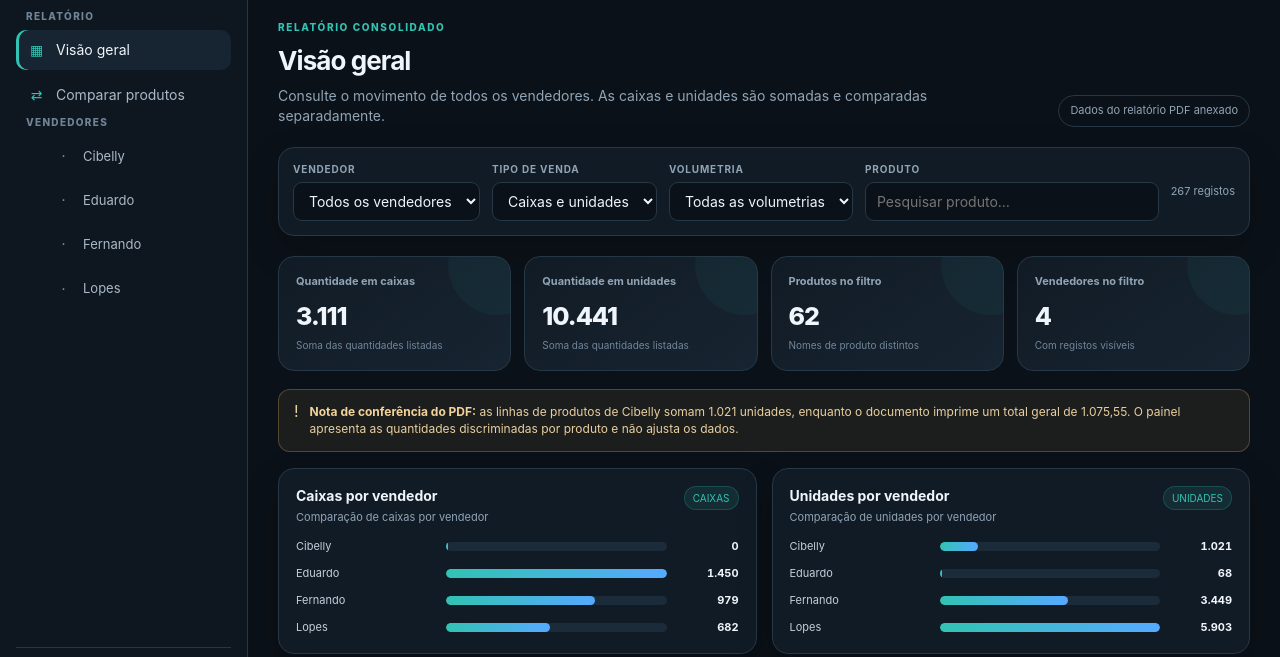
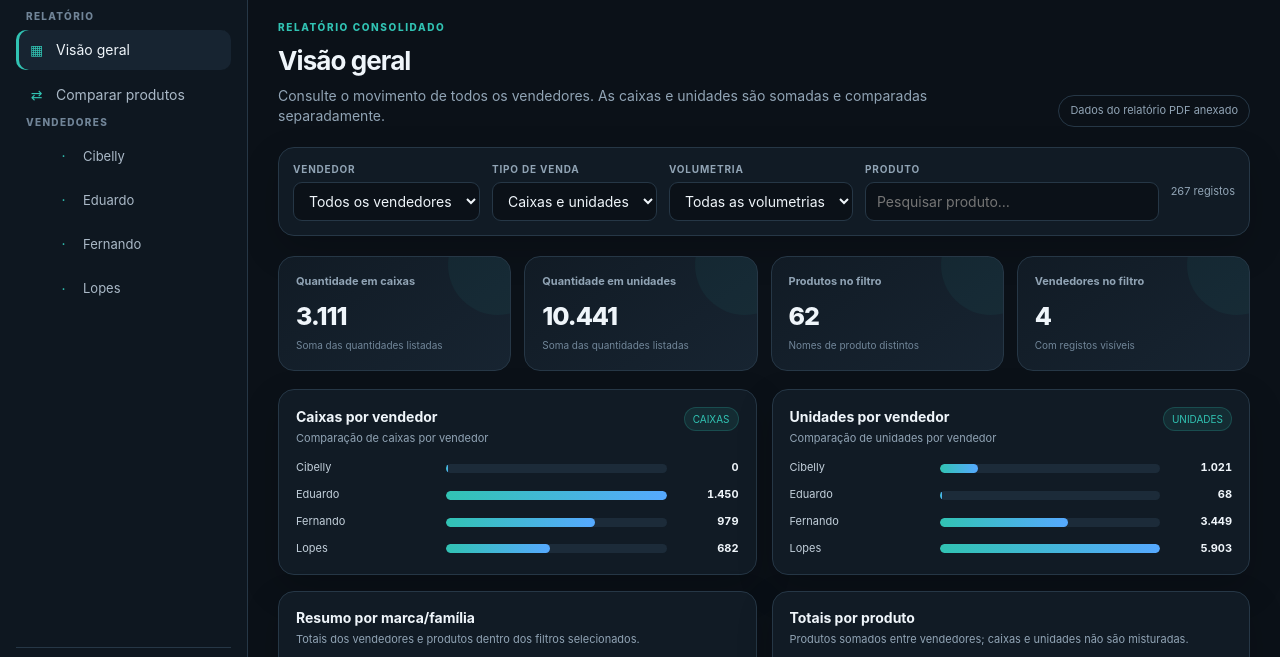
Before and after one commit to Will281109/relatoriovendas, a plain HTML site: page index.html in a window 1280 px wide. Shown: the part 84-741 px from the top of the page. Drawn offline with Linux system fonts and the light colour scheme.

Commit message:
Add files via upload

```diff
--- a/index.html
+++ b/index.html
@@ -51,7 +51,6 @@ body.light{color-scheme:light;--bg:#f4f7fa;--surface:#fff;--surface-2:#eef3f7;--
           <div class="filter-hint" id="filterStatus" aria-live="polite"></div>
 	        </div>
 	        <div class="cards" id="overviewKpis"></div>
-	        <div class="audit" id="cibellyAudit"><div class="audit-icon">!</div><div><strong>Nota de conferência do PDF:</strong> as linhas de produtos de Cibelly somam <span id="cibellyLineTotal"></span> unidades, enquanto o documento imprime um total geral de 1.075,55. O painel apresenta as quantidades discriminadas por produto e não ajusta os dados.</div></div>
 	        <div class="grid-2" id="overviewCharts"></div>
 	        <div class="grid-2 aggregate-grid">
 	          <div class="panel table-panel"><div class="table-head"><div><h3>Resumo por marca/família</h3><div class="panel-sub">Totais dos vendedores e produtos dentro dos filtros selecionados.</div></div></div><div class="table-wrap" id="familyTotals"></div></div>
@@ -161,8 +160,7 @@ function renderOverview(){
 	 const charts=document.getElementById('overviewCharts');let items=[];if(state.type!=='Unidades')items.push(panelChart('Caixas por vendedor','Comparação de caixas por vendedor','CAIXAS',bySeller(rows,'Caixas')));if(state.type!=='Caixas')items.push(panelChart('Unidades por vendedor','Comparação de unidades por vendedor','UNIDADES',bySeller(rows,'Unidades')));charts.innerHTML=items.join('');
 	 document.getElementById('vendorCards').innerHTML=SELLERS.map(s=>{const sr=rows.filter(r=>r.seller===s);return `<article class="vendor-card" data-card-seller="${esc(s)}" tabindex="0" role="button" aria-label="Abrir vendedor ${esc(s)}"><h3>${esc(s)}</h3><div class="vendor-card-data"><span>Caixas</span><strong>${fmt(sum(sr,'Caixas'))}</strong></div><div class="vendor-card-data"><span>Unidades</span><strong>${fmt(sum(sr,'Unidades'))}</strong></div></article>`}).join('');
 	 document.getElementById('vendorCards').querySelectorAll('[data-card-seller]').forEach(c=>{c.addEventListener('click',()=>openSeller(c.dataset.cardSeller));c.addEventListener('keydown',e=>{if(e.key==='Enter'||e.key===' '){e.preventDefault();openSeller(c.dataset.cardSeller)}})});
-	 renderAggregates(rows);renderTable(document.getElementById('overviewTable'),rows,'overview');document.getElementById('filterStatus').textContent=`${rows.length} registos`;document.getElementById('cibellyLineTotal').textContent=fmt(sum(SALES_DATA.filter(r=>r.seller==='Cibelly'),'Unidades'));
- document.getElementById('cibellyAudit').style.display=(state.overviewSeller==='Todos'||state.overviewSeller==='Cibelly')&&state.type!=='Caixas'&&(state.volume==='Todos'||state.volume==='Sem volumetria'||state.volume==='80 ml'||state.volume==='200 ml'||state.volume==='400 ml'||state.volume==='500 ml'||state.volume==='1 kg'||state.volume==='5 L')?'flex':'none';
+		 renderAggregates(rows);renderTable(document.getElementById('overviewTable'),rows,'overview');document.getElementById('filterStatus').textContent=`${rows.length} registos`;
 	}
 	function topProducts(rows,type){return rows.filter(r=>r.type===type).sort((a,b)=>b.quantity-a.quantity).slice(0,8).map(r=>({label:r.product,value:r.quantity}))}
 	function renderSeller(){
```
Lines whose indentation alone changed are shown as unchanged.
